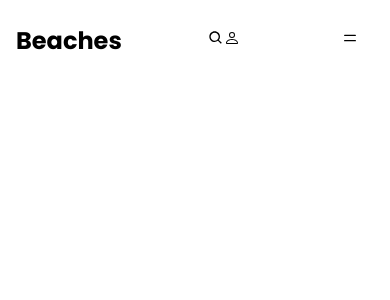
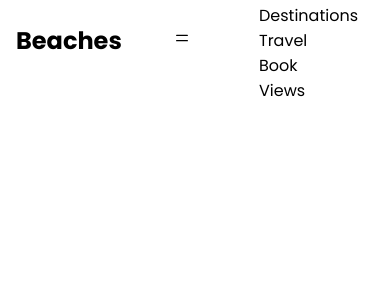
Before and after one commit to carlos-lopez98/TravelSite, a React (Create React App) app: page / in a window 390 px wide. Shown: the top 300 px of the page. Built offline with nearby package versions, Linux system fonts and the light colour scheme.

Commit message:
Adding HTML wireframe for mobile menu display

```diff
--- a/src/components/navbar/Navbar.jsx
+++ b/src/components/navbar/Navbar.jsx
@@ -39,6 +39,25 @@ function navbar() {
                 <HiOutlineMenuAlt4 className='icon' />
             </div>
 
+            {/* This will be the menu for our smaller screens */}
+            <div className="mobile-menu">
+                <ul className="mobile-nav">
+                    <li>Home</li>
+                    <li>Destinations</li>
+                    <li>Travel</li>
+                    <li>Book</li>
+                    <li>Views</li>
+                </ul>
+
+                <div className="mobile-menu-bottom">
+                    <div className="menu-icons">
+
+                    </div>
+                    <div className="social-icons">
+
+                    </div>
+                </div>
+            </div>
         </div>
     )
 }
--- a/src/components/navbar/NavbarStyle.scss
+++ b/src/components/navbar/NavbarStyle.scss
@@ -36,4 +36,8 @@ li {
         display: block;
     }
 
+    .nav-icons {
+        display: none;
+    }
+
 }
```
